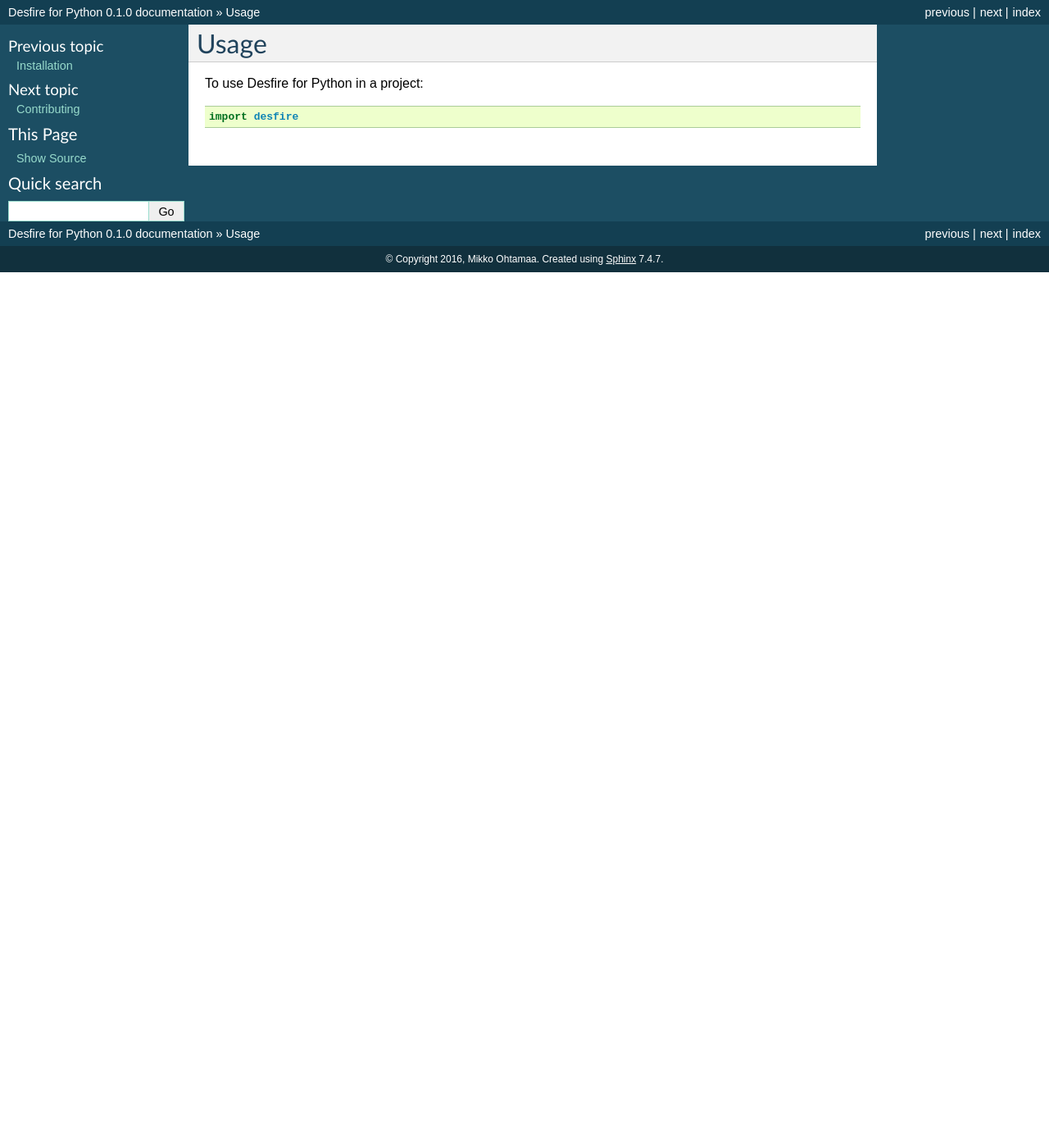
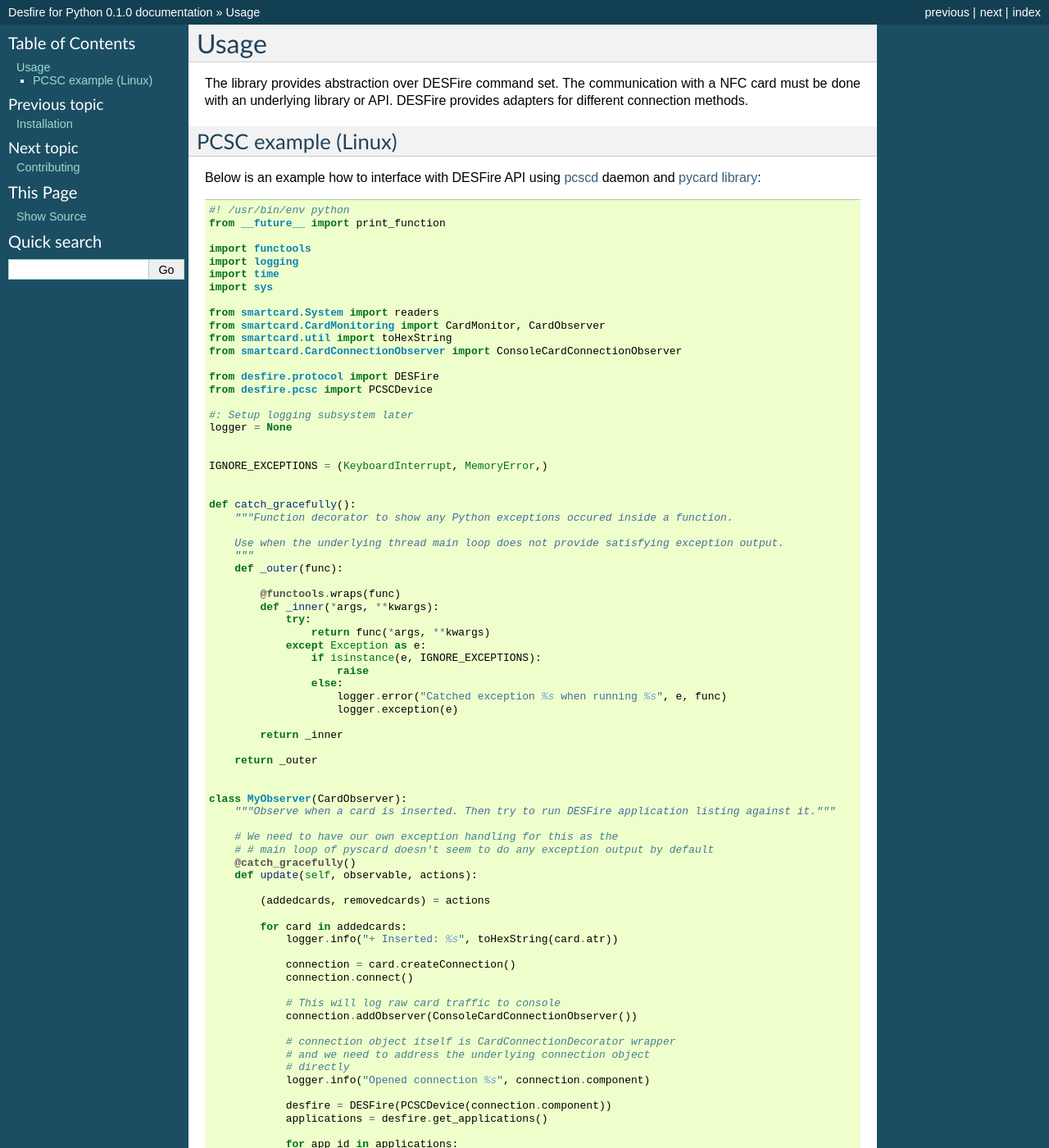
Before and after one commit to miohtama/desfire, a Sphinx documentation site: the page built from docs/usage.rst, in a window 1280 px wide and 1400 px high. Shown: the whole window at 82% size. Built offline with Sphinx 7.4.7, drawn with Linux system fonts in a browser that asks for light colours; the version number is read from the project's files by our own code; some of the changed text lies outside the part shown.

Commit message:
Got first PCSC running on Linux.

```diff
--- a/docs/usage.rst
+++ b/docs/usage.rst
@@ -2,6 +2,122 @@
 Usage
 =====
 
-To use Desfire for Python in a project::
+The library provides abstraction over DESFire command set. The communication with a NFC card must be done with an underlying library or API. DESFire provides adapters for different connection methods.
 
-    import desfire
+PCSC example (Linux)
+====================
+
+Below is an example how to interface with DESFire API using `pcscd <http://linux.die.net/man/8/pcscd>`_ daemon and `pycard library <http://pyscard.sourceforge.net/>`_:
+
+.. code-block:: python
+
+    #! /usr/bin/env python
+    from __future__ import print_function
+
+    import functools
+    import logging
+    import time
+    import sys
+
+    from smartcard.System import readers
+    from smartcard.CardMonitoring import CardMonitor, CardObserver
+    from smartcard.util import toHexString
+    from smartcard.CardConnectionObserver import ConsoleCardConnectionObserver
+
+    from desfire.protocol import DESFire
+    from desfire.pcsc import PCSCDevice
+
+    #: Setup logging subsystem later
+    logger = None
+
+
+    IGNORE_EXCEPTIONS = (KeyboardInterrupt, MemoryError,)
+
+
+    def catch_gracefully():
+        """Function decorator to show any Python exceptions occured inside a function.
+
+        Use when the underlying thread main loop does not provide satisfying exception output.
+        """
+        def _outer(func):
+
+            @functools.wraps(func)
+            def _inner(*args, **kwargs):
+                try:
+                    return func(*args, **kwargs)
+                except Exception as e:
+                    if isinstance(e, IGNORE_EXCEPTIONS):
+                        raise
+                    else:
+                        logger.error("Catched exception %s when running %s", e, func)
+                        logger.exception(e)
+
+            return _inner
+
+        return _outer
+
+
+    class MyObserver(CardObserver):
+        """Observe when a card is inserted. Then try to run DESFire application listing against it."""
+
+        # We need to have our own exception handling for this as the
+        # # main loop of pyscard doesn't seem to do any exception output by default
+        @catch_gracefully()
+        def update(self, observable, actions):
+
+            (addedcards, removedcards) = actions
+
+            for card in addedcards:
+                logger.info("+ Inserted: %s", toHexString(card.atr))
+
+                connection = card.createConnection()
+                connection.connect()
+
+                # This will log raw card traffic to console
+                connection.addObserver(ConsoleCardConnectionObserver())
+
+                # connection object itself is CardConnectionDecorator wrapper
+                # and we need to address the underlying connection object
+                # directly
+                logger.info("Opened connection %s", connection.component)
+
+                desfire = DESFire(PCSCDevice(connection.component))
+                applications = desfire.get_applications()
+
+                for app_id in applications:
+                    logger.info("Found application 0x%06x", app_id)
+
+                if not applications:
+                    logger.info("No applications on the card")
+
+            for card in removedcards:
+                logger.info("- Removed: %s", toHexString(card.atr))
+
+
+    def main():
+        global logger
+
+        logging.basicConfig(level=logging.DEBUG)
+        logger = logging.getLogger(__name__)
+
+        logger.info("Insert MIFARE Desfire card to any reader to get its applications.")
+
+        available_reader = readers()
+        logger.info("Available readers: %s", available_reader)
+        if not available_reader:
+            sys.exit("No smartcard readers detected")
+
+        cardmonitor = CardMonitor()
+        cardobserver = MyObserver()
+        cardmonitor.addObserver(cardobserver)
+
+        while True:
+            time.sleep(1)
+
+        # don't forget to remove observer, or the
+        # monitor will poll forever...
+        cardmonitor.deleteObserver(cardobserver)
+
+
+    if __name__ == "__main__":
+        main()
```
Also changed, not shown: README.rst (+7 -8 lines), docs/installation.rst (+22 -6 lines), 5 other files.
